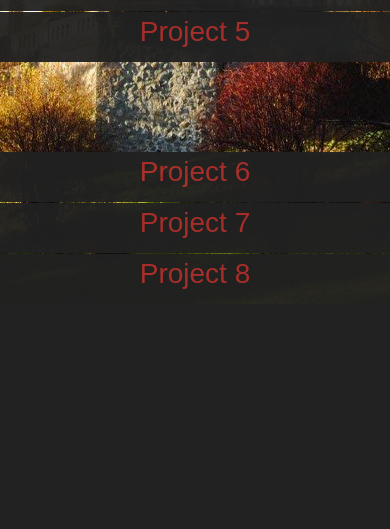
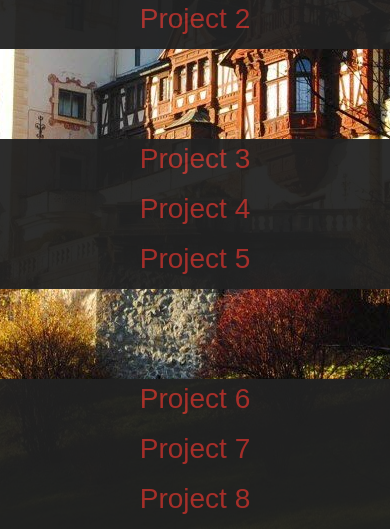
Before and after one commit to CaydenSimler/Codeup-Web-Exercises, a PHP site: page /portfolio.html in a window 390 px wide. Shown: the part 855-1384 px from the top of the page. Before the commit the page ends 1144 px from the top, so only its background shows below. Run offline with PHP 8.4, Linux system fonts and the light colour scheme; some web fonts are replaced.

Commit message:
made minor layout changes to portfolio.html 	included a new site link to my personal website 	included a new picture for my personal website

```diff
--- a/public/CSS/welcome.css
+++ b/public/CSS/welcome.css
@@ -67,7 +67,6 @@ body {
 
 .navigationbar-portfolio {
 	font-size: 150%;
-	text-align: center;
 }
 
 .navigationbar-resume {
@@ -87,6 +86,16 @@ body {
 .contactform {
 	width: 500px;
 	margin: 15px;
+}
+
+.twitter-logo {
+	width: 22px;
+	height: 22px;
+}
+
+.linkedin-logo {
+	width: 22px;
+	height: 22px;
 }
 
 
@@ -125,7 +134,6 @@ body {
 	font-size: 200%;
 	text-align: center;
 }
-
 
 
 /*Resume*/
--- a/public/portfolio.html
+++ b/public/portfolio.html
@@ -5,7 +5,7 @@
 
 <head>
 
-	<title>Home</title>
+	<title>Porfolio</title>
 
 	<meta charset="utf-8">
 	<meta name="viewport" content="width=device-width, initial-scale=1">
@@ -94,22 +94,18 @@
 		<!-- Github -->
 
 				<div class="githublink col-xs-12 col-md-12 col-lg-7" id="tred">
-					<a href="https://github.com/CaydenSimler/Codeup-Web-Exercises" target="_blank"><img src="img/github.png" class="img-responsive"></a>
+					<a href="https://github.com/CaydenSimler/Codeup-Web-Exercises" target="_blank"><img src="img/github2.png" class="img-responsive"></a>
 				</div>
 
-				<div class="col-xs-12 col-lg-1"></div>
+		<!-- Personal Website -->
 
-		<!-- Project 1 -->
-
-				<div class="portfolio col-xs-12 col-sm-5 col-md-5 col-lg-4" id="tred">
-					<p>Project 1</p>
+				<div class="col-xs-12 col-sm-6 col-md-6 col-lg-5" id="tred">
+					<a href="welcome.html" target="_blank"><img src="img/personal_website.png" class="img-responsive"></a>
 				</div>
 
-				<div class="col-xs-12 col-sm-2 col-md-2 col-lg-1"></div>
+		<!-- Project 2 -->
 
-
-
-				<div class="portfolio col-xs-12 col-sm-5 col-md-5 col-lg-4" id="tred">
+				<div class="portfolio col-xs-12 col-sm-6 col-md-6 col-lg-5" id="tred">
 					<p>Project 2</p>
 				</div>
 
@@ -135,11 +131,9 @@
 
 		<!-- Project 3 -->
 
-				<div class="portfolio col-xs-12 col-sm-5 col-md-5 col-lg-3" id="tred">
+				<div class="portfolio col-xs-12 col-sm-5 col-md-5 col-lg-4" id="tred">
 					<p>Project 3</p>
 				</div>
-
-				<div class="col-xs-12 col-sm-2 col-md-2 col-lg-1"></div>
 
 		<!-- Project 4 -->
 
@@ -147,11 +141,9 @@
 					<p>Project 4</p>
 				</div>
 
-				<div class="col-xs-12 col-sm-2 col-md-2 col-lg-1"></div>
-
 		<!-- Project 5 -->
 
-				<div class="portfolio col-xs-12 col-md-12 col-lg-3" id="tred">
+				<div class="portfolio col-xs-12 col-md-12 col-lg-4" id="tred">
 					<p>Project 5</p>
 				</div>
 
@@ -179,11 +171,9 @@
 
 		<!-- Project 6 -->
 
-				<div class="portfolio col-xs-12 col-sm-5 col-md-5 col-lg-3" id="tred">
+				<div class="portfolio col-xs-12 col-sm-5 col-md-5 col-lg-4" id="tred">
 					<p>Project 6</p>
 				</div>
-
-				<div class="col-xs-12 col-sm-2 col-md-2 col-lg-1"></div>
 
 		<!-- Project 7 -->
 
@@ -191,11 +181,9 @@
 					<p>Project 7</p>
 				</div>
 
-				<div class="col-xs-12 col-sm-2 col-md-2 col-lg-1"></div>
-
 		<!-- Project 8 -->
 
-				<div class="portfolio col-xs-12 col-md-12 col-lg-3" id="tred">
+				<div class="portfolio col-xs-12 col-md-12 col-lg-4" id="tred">
 					<p>Project 8</p>
 				</div>
 
--- a/public/welcome.html
+++ b/public/welcome.html
@@ -5,7 +5,7 @@
 
 <head>
 
-	<title>Home</title>
+	<title>Cayden Simler - Full-Stack LAMP+J Developer</title>
 
 	<meta charset="utf-8">
 	<meta name="viewport" content="width=device-width, initial-scale=1">
@@ -68,6 +68,8 @@
 						<li><a href="welcome.html" class="navigationbar-welcome" id="twhite">Welcome</a></li>
 						<li><a href="resume.html" class="navigationbar-resume" id="tblue">Resume</a></li>
 						<li><a href="portfolio.html" class="navigationbar-portfolio" id="tblue">Portfolio</a></li>
+						<!-- <li><a href="https://www.twitter.com"><img src="img/twitter.png" class="twitter-logo"></a></li>
+						<li><a href="https://www.linkedin.com"><img src="img/linkedin.png" class="linkedin-logo"></a></li> -->
 					</ul>
 				</div>
 
@@ -109,7 +111,7 @@
 				</div>
 
 				<div class="aboutmecontent col-xs-12 col-sm-9 col-md-9 col-lg-9" id="tblue">
-					<p>Full-Stack LAMP+J Software Developer</p>
+					<p>Full-Stack LAMP+J Developer</p>
 				</div>
 
 
```
Also changed, not shown: public/img/github.png (deleted), public/img/github2.png (added), public/img/linkedin.png, public/img/twitter.png, 1 other file.
